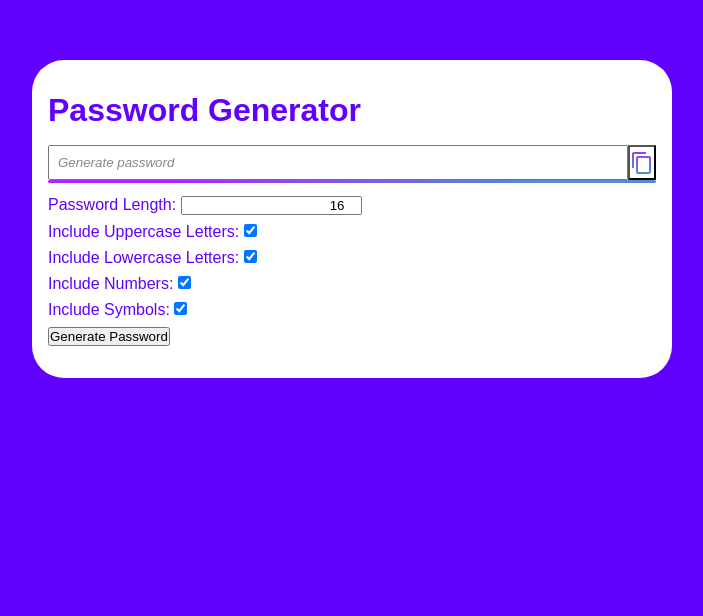
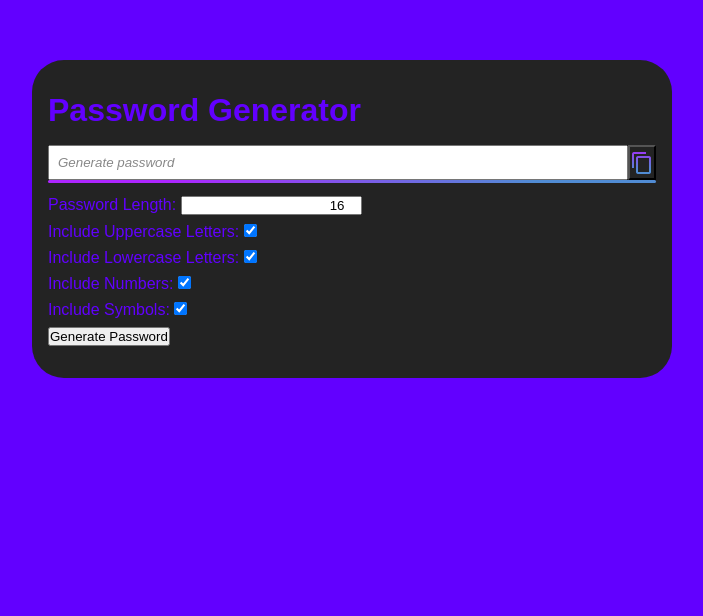
Before and after one commit to DevShubam/password-generator, a plain HTML site: page index.html in a window 1280 px wide. Shown: the part 181-797 px from the top of the page, without its empty margins (288-991 px from the left). Drawn offline with Linux system fonts and the light colour scheme; grey boxes are pictures that could not be loaded.

Commit message:
Changed the colour of the generator box to black

```diff
--- a/style.css
+++ b/style.css
@@ -22,7 +22,7 @@ main {
     width: 100%;
     max-width: 640px;
     padding: 32px 16px;
-    background-color: rgb(255, 255, 255);
+    background-color: rgb(35, 35, 35);
     border-radius: 32px;
 }
 
@@ -109,5 +109,4 @@ button[type="submit"] {
 
 button[type="submit"]:hover {
     background-position:75%;
-
 }
```
